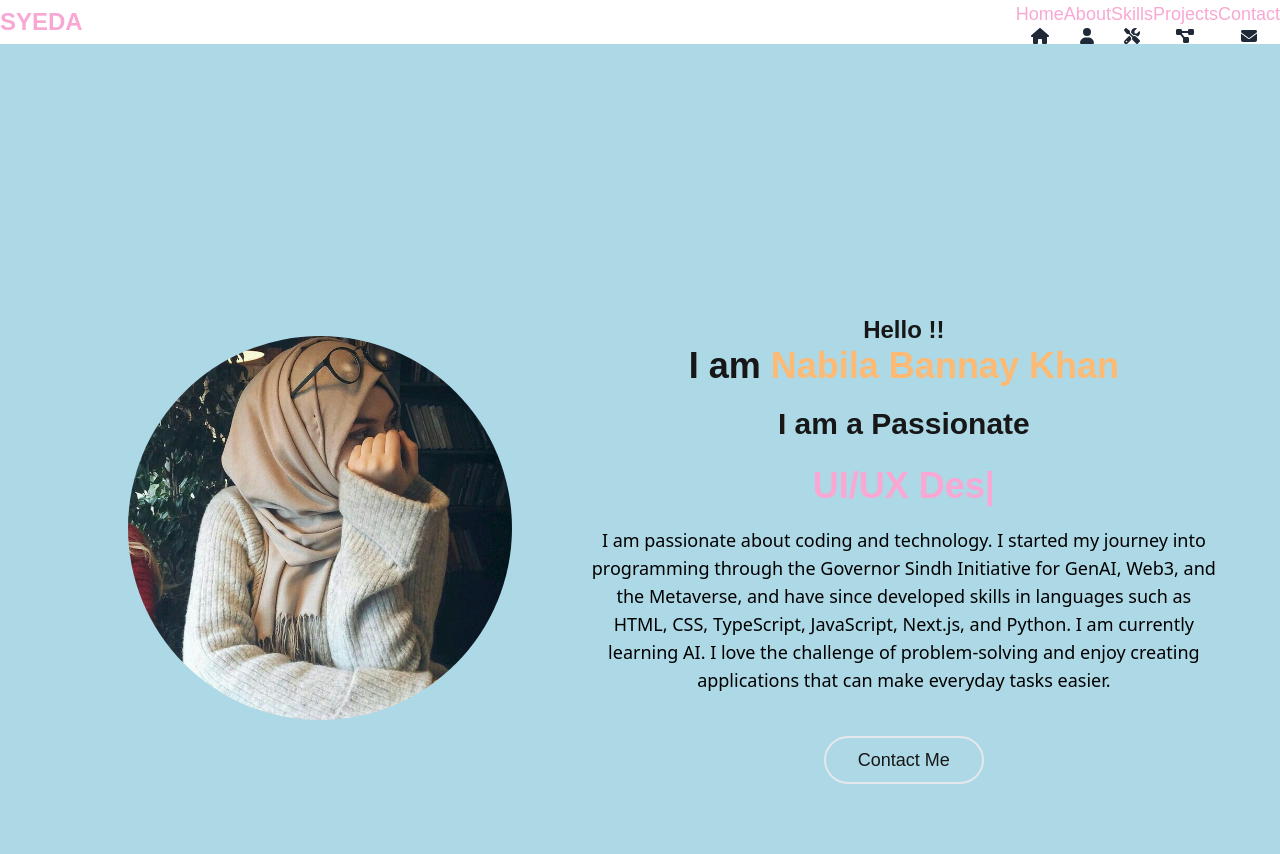
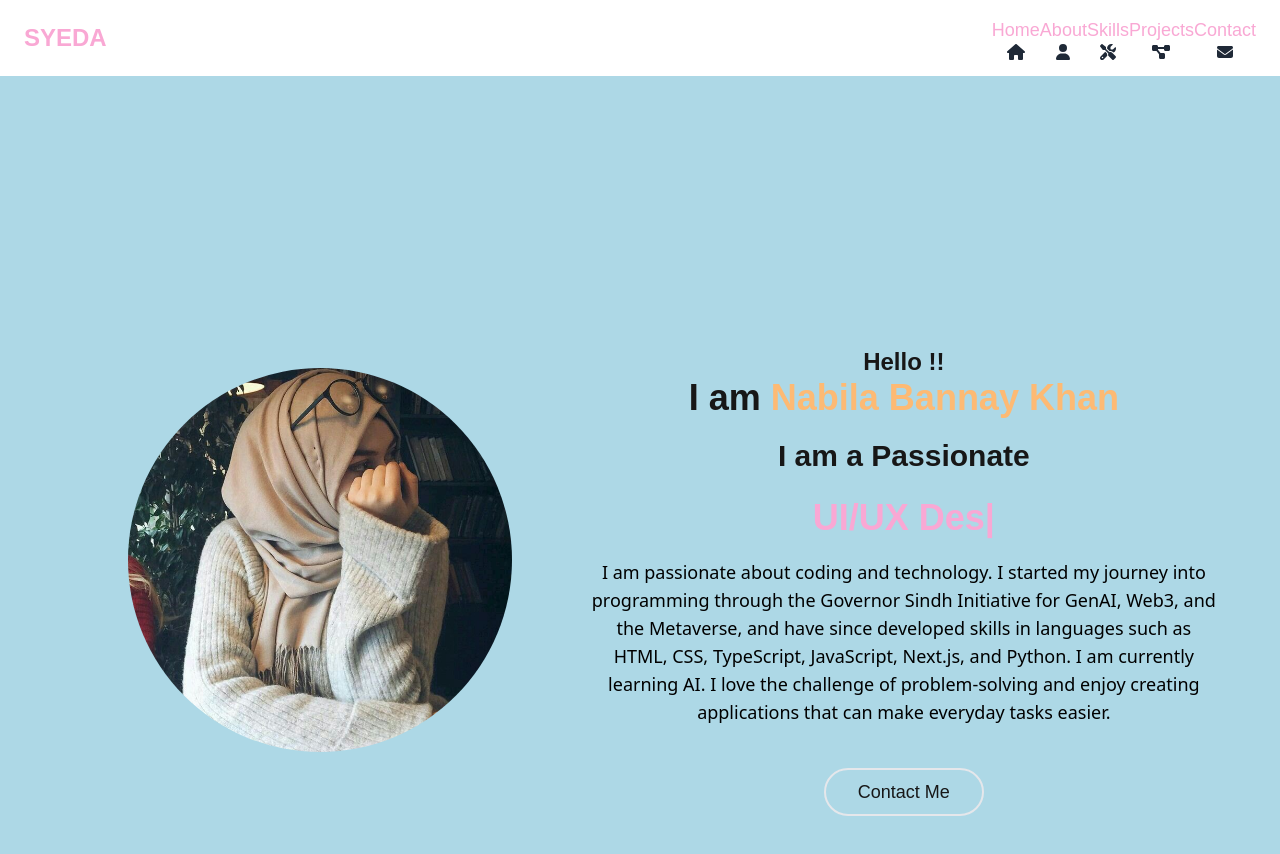
Before and after one commit to SyedaNabila559/my-personal-portfolio, a Next.js app: page / in a window 1280 px wide. Shown: the top 854 px of the page. Built offline with nearby package versions, Linux system fonts and the light colour scheme.

Commit message:
Update Navbar.tsx

```diff
--- a/Components/Navbar.tsx
+++ b/Components/Navbar.tsx
@@ -40,7 +40,7 @@ const Navbar = () => {
   ];
 
   return (
-    <nav className="bg-black text-pink-300 px-3 py-2 sm:px-4 sm:py-3 lg:px-6 lg:py-4 fixed top-0 left-0 w-full z-50">
+    <nav className="bg-black text-pink-300 px-6 py-4 sm:px-8 sm:py-5 lg:px-10 lg:py-6 fixed top-0 left-0 w-full z-50">
       {isMobile ? (
         // Mobile Navbar
         <>
@@ -52,7 +52,7 @@ const Navbar = () => {
           </div>
 
           {isOpen && (
-            <ul className="bg-blue-400 text-black p-4 space-y-4">
+            <ul className="bg-blue-400 text-black p-4 space-y-4 mt-2 rounded-md">
               {menuItems.map((item) => (
                 <li key={item.label} className="flex items-center space-x-3">
                   <FontAwesomeIcon icon={item.icon} />
@@ -67,7 +67,7 @@ const Navbar = () => {
       ) : (
         // Desktop Navbar
         <div className="flex justify-between items-center">
-          <h1 className="text-xl lg:text-2xl font-bold ml-4">SYEDA</h1>
+          <h1 className="text-2xl font-bold ml-4">SYEDA</h1>
           <ul className="flex space-x-8 mr-8 mt-2">
             {menuItems.map((item) => (
               <li key={item.label} className="relative group">
@@ -81,7 +81,7 @@ const Navbar = () => {
         </div>
       )}
 
-      <div className="bg-white w-full h-1 mt-2 lg:mt-4"></div>
+      <div className="bg-white w-full h-1 mt-3 rounded-full"></div>
     </nav>
   );
 };
```
